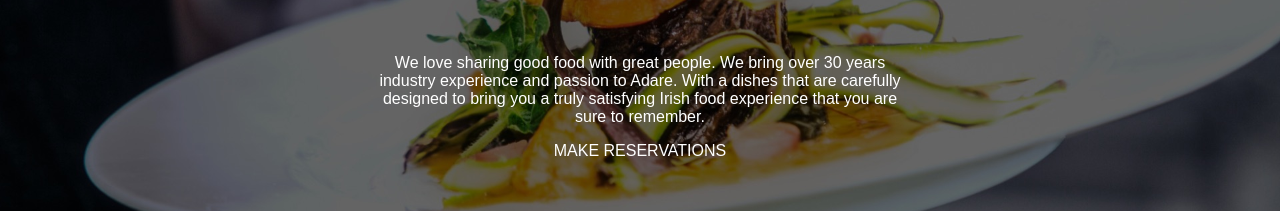
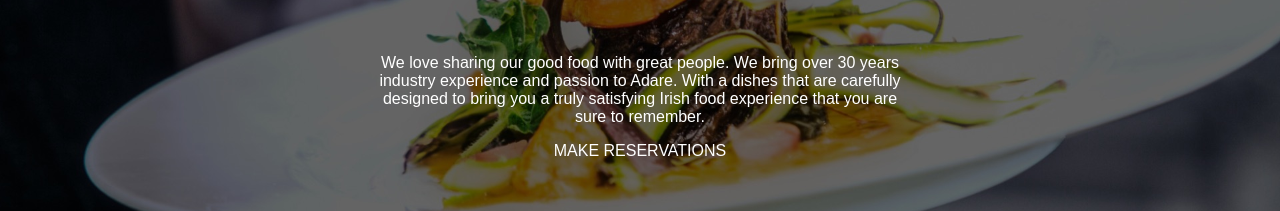
Before and after one commit to Mwacharo1/Restaurant-site-tutpractice, a plain HTML site: page Index.html in a window 1280 px wide. Shown: the part 390-601 px from the top of the page. Drawn offline with Linux system fonts and the light colour scheme.

Commit message:
edited index.html file

```diff
--- a/Index.html
+++ b/Index.html
@@ -24,7 +24,7 @@
 
     <main>
         <h1>let's meat</h1>
-        <p>We love sharing good food with great people. We bring over 30 years industry experience and passion to Adare. With a dishes that are carefully designed to bring you a truly satisfying Irish food experience that you are sure to remember. </p>
+        <p>We love sharing our good food with great people. We bring over 30 years industry experience and passion to Adare. With a dishes that are carefully designed to bring you a truly satisfying Irish food experience that you are sure to remember. </p>
         <a href= "mailto:iamrophus@gmail.com?subject:Reservarions"  target="_blank">MAKE RESERVATIONS</a>
 
 
```
